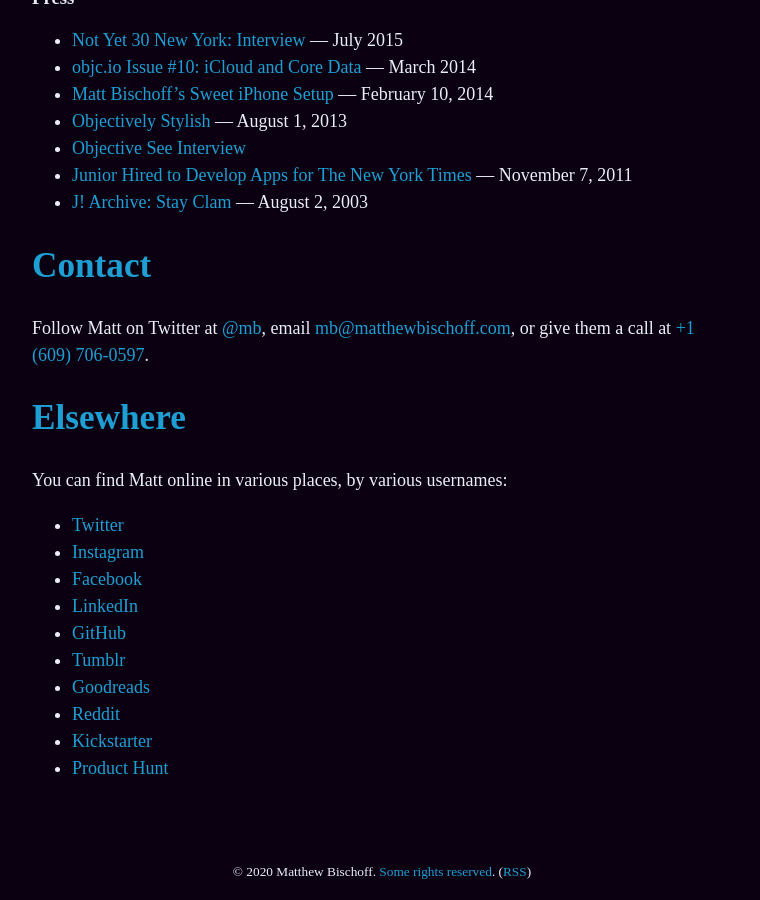
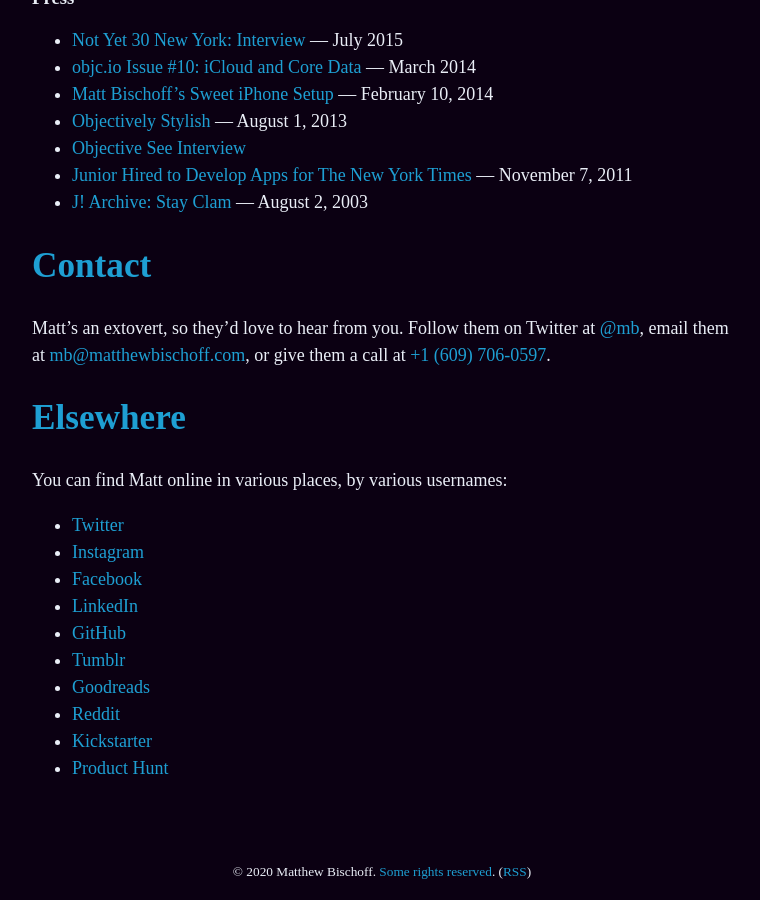
Before and after one commit to mbbischoff/website, a Jekyll site: the page built from about.md, in a window 1280 px wide and 900 px high, scrolled down 2988 px. Shown: the whole window, without its empty margins (258-1018 px from the left). Built offline with Jekyll 4.4.1, drawn with Linux system fonts in a browser that asks for light colours; some web fonts are replaced.

Commit message:
Updated About

```diff
--- a/about.md
+++ b/about.md
@@ -74,7 +74,7 @@
 
 ## Contact
 
-Follow Matt on Twitter at [@mb](https://twitter.com/mb), email [mb@matthewbischoff.com](mailto:mb@matthewbischoff.com), or give them a call at <a href="tel:+16097060597">+1 (609) 706-0597</a>.
+Matt’s an extovert, so they’d love to hear from you. Follow them on Twitter at [@mb](https://twitter.com/mb), email them at [mb@matthewbischoff.com](mailto:mb@matthewbischoff.com), or give them a call at <a href="tel:+16097060597">+1 (609) 706-0597</a>.
 
 ## Elsewhere
 
```
